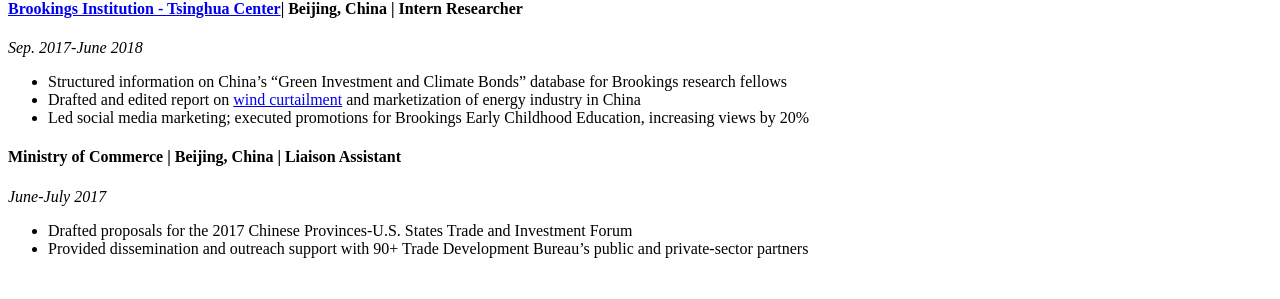
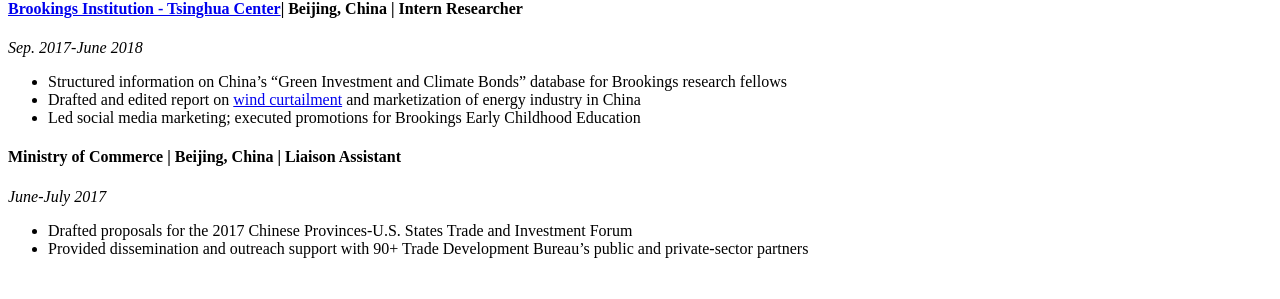
Before and after one commit to Sylviawzy/Sylviawzy.github.io, a Jekyll site: the page built from index.md, in a window 1280 px wide and 900 px high, scrolled down 2905 px. Shown: the part 505-804 px from the top of the window. Built offline with Jekyll 4.4.1, drawn with Linux system fonts in a browser that asks for light colours; our own code applies the rules of GitHub Pages for plain Markdown files; a style sheet for code colours, icons or effects is not loaded.

Commit message:
Update index.md

```diff
--- a/index.md
+++ b/index.md
@@ -61,7 +61,7 @@
 _Sep. 2017-June 2018_
 -	Structured information on China’s “Green Investment and Climate Bonds” database for Brookings research fellows
 -	Drafted and edited report on [wind curtailment](https://www.brookings.edu/wp-content/uploads/2018/03/wind-curtailment-in-china-and-lessons-from-the-united-states1.pdf) and marketization of energy industry in China
--	Led social media marketing; executed promotions for Brookings Early Childhood Education, increasing views by 20%
+-	Led social media marketing; executed promotions for Brookings Early Childhood Education
 
 #### Ministry of Commerce | Beijing, China | Liaison Assistant
 _June-July 2017_
```
